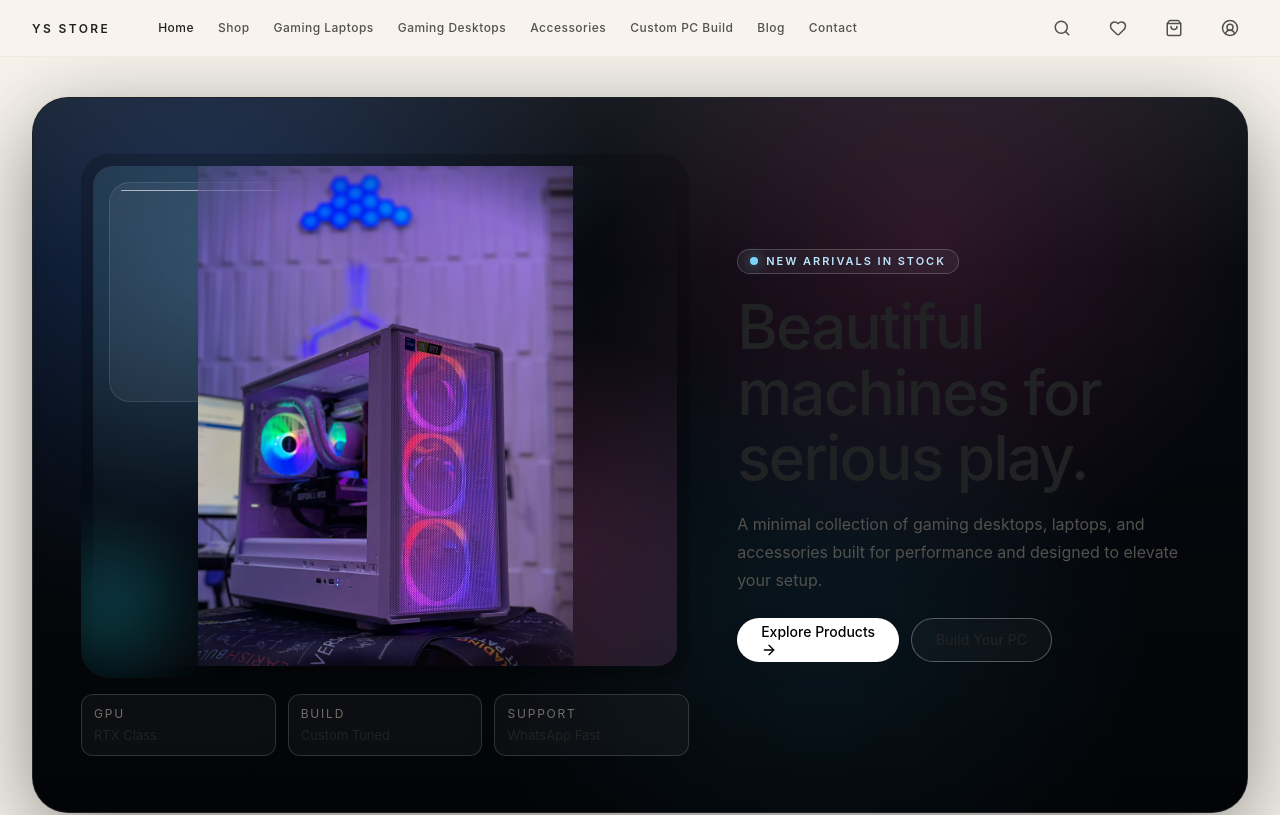
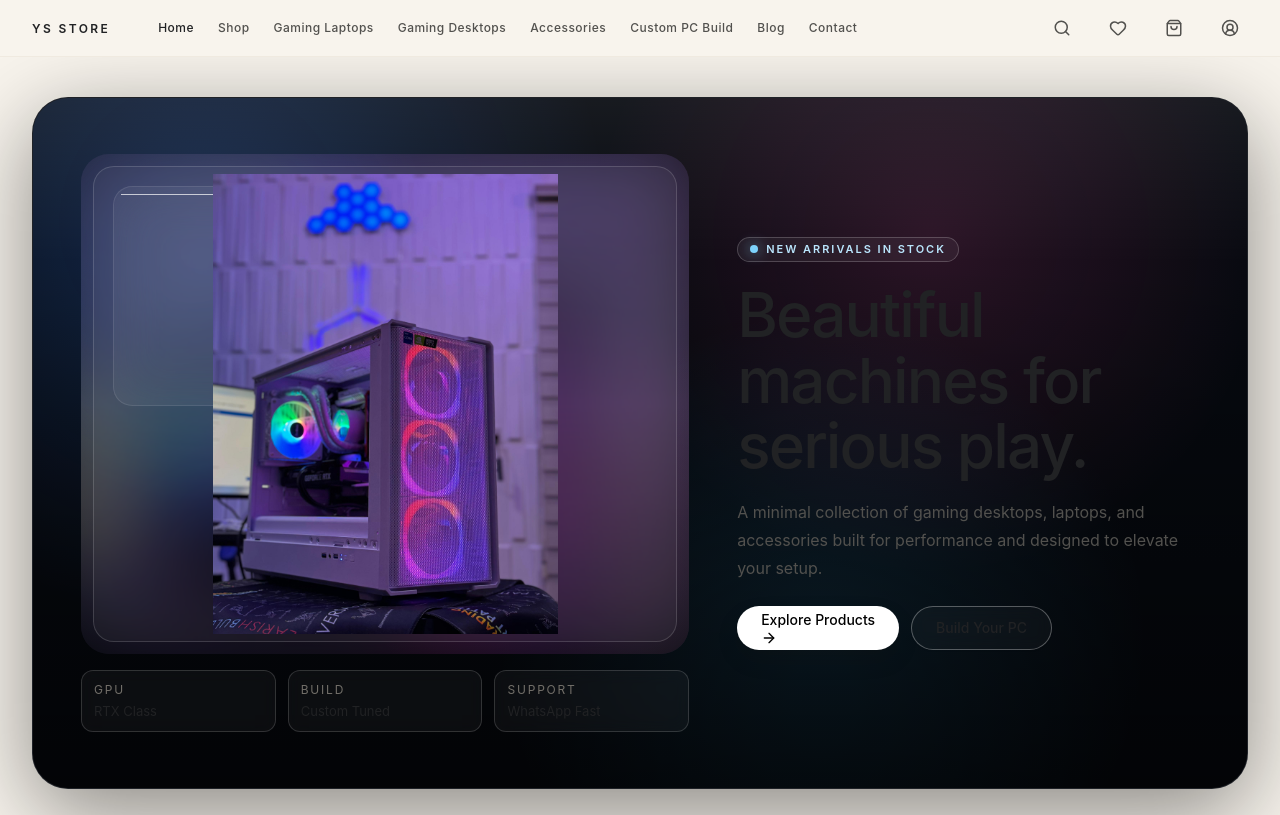
Before and after one commit to harshbix/ys_store, a React (Vite) app in the folder frontend/: page / in a window 1280 px wide. Shown: the top 815 px of the page. Built offline with nearby package versions, Linux system fonts and the light colour scheme; no server answers; the database is empty.

Commit message:
Update HomePage.tsx

```diff
--- a/frontend/src/pages/HomePage.tsx
+++ b/frontend/src/pages/HomePage.tsx
@@ -57,22 +57,25 @@ export default function HomePage() {
 
         <div className="relative grid gap-8 lg:grid-cols-[1.12fr_0.88fr] lg:items-center">
           <motion.div variants={fadeInUp} initial="hidden" animate="visible" className="relative">
-            <div className="relative overflow-hidden rounded-[1.75rem] bg-black/20 p-3">
-              <div className="absolute -left-6 bottom-4 h-28 w-28 rounded-full bg-cyan-400/30 blur-2xl" />
-              <div className="absolute -right-8 top-8 h-24 w-24 rounded-full bg-fuchsia-400/28 blur-2xl" />
-              <div className="absolute inset-3 rounded-[1.25rem] bg-gradient-to-br from-sky-300/10 via-transparent to-fuchsia-300/10" />
+            <div className="relative h-[420px] overflow-hidden rounded-[1.75rem] bg-black/20 sm:h-[500px]">
+              <img
+                src="/hero/desktop3.jpeg"
+                alt=""
+                aria-hidden="true"
+                className="absolute inset-0 h-full w-full scale-110 object-cover object-center opacity-55 blur-2xl"
+              />
+              <div className="absolute inset-0 bg-[radial-gradient(circle_at_20%_22%,rgba(125,211,252,0.18),transparent_38%),radial-gradient(circle_at_80%_74%,rgba(236,72,153,0.16),transparent_36%)]" />
+              <div className="absolute inset-0 bg-gradient-to-b from-black/20 via-transparent to-black/45" />
+
+              <div className="absolute inset-3 rounded-[1.3rem] border border-white/15 bg-white/[0.04] backdrop-blur-[1.5px]" />
+              <div className="pointer-events-none absolute left-8 top-8 z-10 h-[44%] w-[34%] rounded-[1.2rem] border border-white/20 bg-white/10 opacity-50 backdrop-blur-xl" />
+              <div className="pointer-events-none absolute left-10 top-10 z-10 h-[1px] w-[25%] bg-white/70 blur-[0.6px]" />
+
               <img
                 src="/hero/desktop3.jpeg"
                 alt="Gaming desktop"
-                className="relative z-10 h-[420px] w-full rounded-[1.25rem] object-contain object-center sm:h-[500px]"
-                style={{
-                  maskImage: 'radial-gradient(ellipse at center, black 62%, transparent 100%)',
-                  WebkitMaskImage: 'radial-gradient(ellipse at center, black 62%, transparent 100%)'
-                }}
+                className="relative z-20 h-full w-full object-contain object-center p-4 sm:p-5"
               />
-              <div className="pointer-events-none absolute inset-3 rounded-[1.25rem] bg-[radial-gradient(circle_at_22%_24%,rgba(125,211,252,0.18),transparent_42%),radial-gradient(circle_at_78%_76%,rgba(236,72,153,0.16),transparent_38%)]" />
-              <div className="pointer-events-none absolute left-7 top-7 h-[42%] w-[36%] rounded-[1.3rem] border border-white/20 bg-white/10 opacity-55 backdrop-blur-xl" />
-              <div className="pointer-events-none absolute left-10 top-9 h-[1px] w-[26%] bg-white/60 blur-[0.5px]" />
             </div>
 
             <div className="mt-4 grid grid-cols-3 gap-2 text-[11px] text-secondary sm:gap-3 sm:text-[12px]">
```
